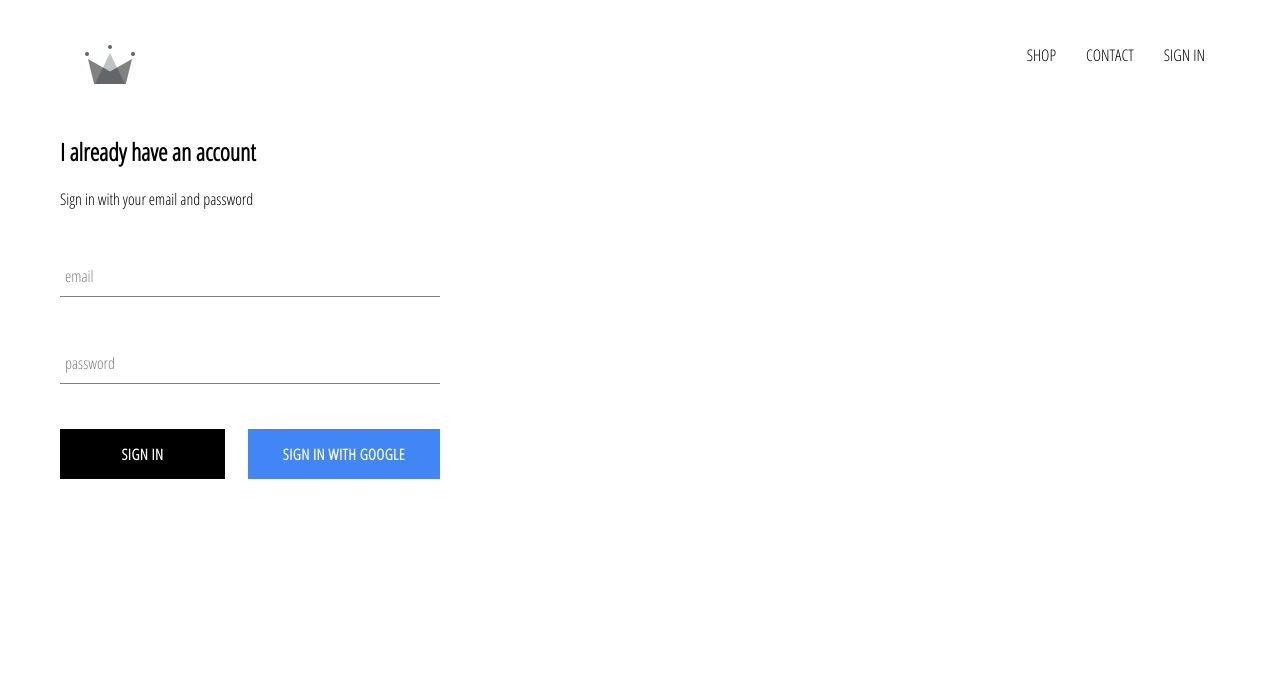
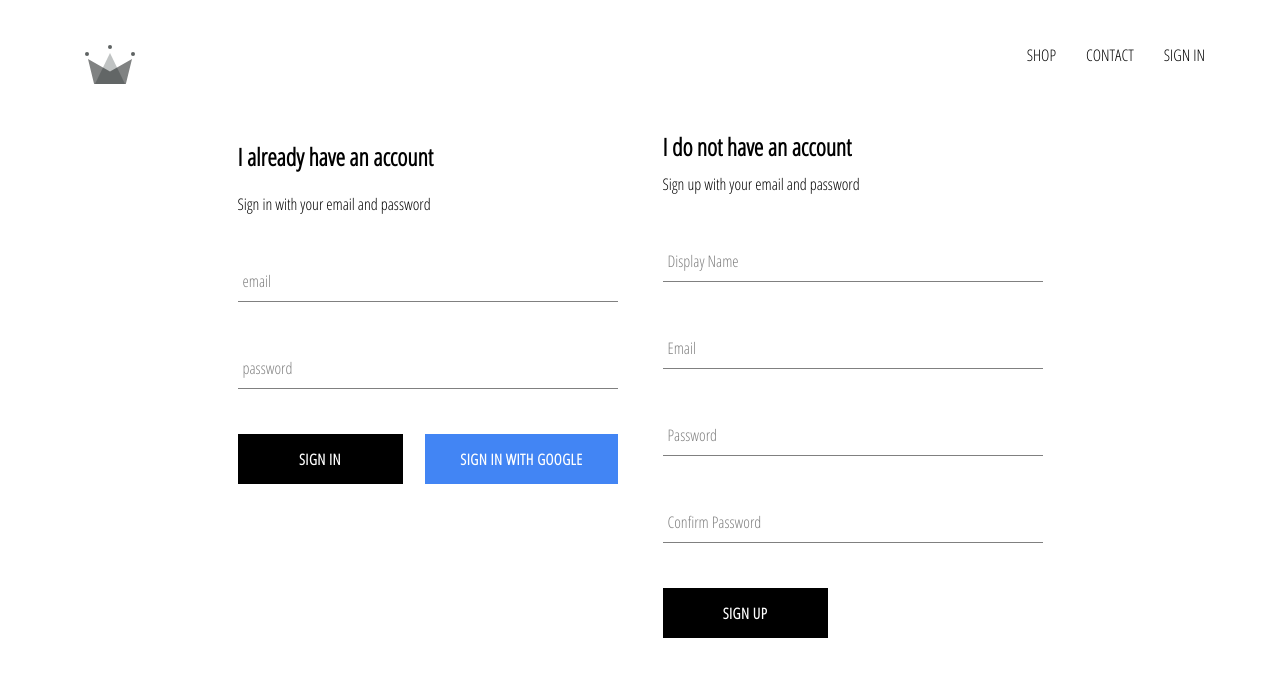
Before and after one commit to ahnaaf-al-rafee/crwn-clothing-master-proj, a React (Create React App) app: page /signin in a window 1280 px wide. Shown: the top 676 px of the page. Built offline with nearby package versions, Linux system fonts and the light colour scheme; no server answers.

Commit message:
firebased added ability to sign in with google and email and password

```diff
--- a/src/App.js
+++ b/src/App.js
@@ -3,7 +3,7 @@
 
 import "./App.css";
 import Header from "./components/header/header.component";
-import { auth } from "./firebase/firebase.utils";
+import { auth, createUserProfileDocument } from "./firebase/firebase.utils";
 import HomePage from "./pages/homepage/homepage.component";
 import ShopPage from "./pages/shop/shop.component";
 import SignInAndSignUpPage from "./pages/sign-in-and-signup-page/sign-in-and-signup-page.component";
@@ -20,9 +20,21 @@
   unsubscribeFromAuth = null;
 
   componentDidMount() {
-    this.unsubscribeFromAuth = auth.onAuthStateChanged((user) => {
-      this.setState({ currentUser: user });
-      console.log(user);
+    this.unsubscribeFromAuth = auth.onAuthStateChanged(async (userAuth) => {
+      if (userAuth) {
+        const userRef = await createUserProfileDocument(userAuth);
+
+        userRef.onSnapshot((snapshot) => {
+          this.setState({
+            currentUser: {
+              id: snapshot.id,
+              ...snapshot.data(),
+            },
+          });
+          console.log(this.state);
+        });
+      }
+      this.setState({ currentUser: userAuth });
     });
   }
 
--- /dev/null
+++ b/src/components/sign-up/sign-up.component.jsx
@@ -0,0 +1,100 @@
+import React, { Component } from "react";
+
+import "./sign-up.styles.scss";
+import CustomButton from "../custom-button/custom-button.component";
+import FormInput from "../form-input/form-input.component";
+import { auth, createUserProfileDocument } from "../../firebase/firebase.utils";
+
+export default class SignUp extends Component {
+  constructor() {
+    super();
+
+    this.state = {
+      displayName: "",
+      email: "",
+      password: "",
+      confirmPassword: "",
+    };
+  }
+
+  handleSubmit = async (event) => {
+    event.preventDefault();
+
+    const { displayName, email, password, confirmPassword } = this.state;
+
+    if (password !== confirmPassword) {
+      alert("passwords don't match");
+      return;
+    }
+
+    try {
+      const { user } = await auth.createUserWithEmailAndPassword(
+        email,
+        password
+      );
+
+      await createUserProfileDocument(user, { displayName });
+
+      this.setState({
+        displayName: "",
+        email: "",
+        password: "",
+        confirmPassword: "",
+      });
+    } catch (error) {
+      console.log(error);
+    }
+  };
+
+  handleChange = (event) => {
+    const { name, value } = event.target;
+
+    this.setState({ [name]: value });
+  };
+
+  render() {
+    const { displayName, email, password, confirmPassword } = this.state;
+    return (
+      <div className="sign-up">
+        <h2 className="title">I do not have an account</h2>
+        <span>Sign up with your email and password</span>
+
+        <form className="sign-up-form" onSubmit={this.handleSubmit}>
+          <FormInput
+            type="text"
+            name="displayName"
+            value={displayName}
+            onChange={this.handleChange}
+            label="Display Name"
+            required
+          />
+          <FormInput
+            type="email"
+            name="email"
+            value={email}
+            onChange={this.handleChange}
+            label="Email"
+            required
+          />
+          <FormInput
+            type="password"
+            name="password"
+            value={password}
+            onChange={this.handleChange}
+            label="Password"
+            required
+          />
+          <FormInput
+            type="password"
+            name="confirmPassword"
+            value={confirmPassword}
+            onChange={this.handleChange}
+            label="Confirm Password"
+            required
+          />
+          <CustomButton type="submit">Sign Up</CustomButton>
+        </form>
+      </div>
+    );
+  }
+}
--- /dev/null
+++ b/src/components/sign-up/sign-up.styles.scss
@@ -0,0 +1,9 @@
+.sign-up {
+  width: 380px;
+  display: flex;
+  flex-direction: column;
+
+  .title {
+    margin: 10px 0;
+  }
+}
--- a/src/firebase/firebase.utils.js
+++ b/src/firebase/firebase.utils.js
@@ -13,6 +13,31 @@
   measurementId: "G-SHB15BCC58",
 };
 
+export const createUserProfileDocument = async (userAuth, additionalData) => {
+  if (!userAuth) return;
+
+  const userRef = firestore.doc(`user/${userAuth.uid}`);
+
+  const snapshot = await userRef.get();
+
+  if (!snapshot.exists) {
+    const { displayName, email } = userAuth;
+    const createdAt = new Date();
+
+    try {
+      await userRef.set({
+        displayName,
+        email,
+        createdAt,
+        ...additionalData,
+      });
+    } catch (error) {
+      console.log("error creating user", error.message);
+    }
+  }
+  return userRef;
+};
+
 firebase.initializeApp(config);
 
 export const auth = firebase.auth();
--- a/src/pages/sign-in-and-signup-page/sign-in-and-signup-page.component.jsx
+++ b/src/pages/sign-in-and-signup-page/sign-in-and-signup-page.component.jsx
@@ -2,10 +2,12 @@
 import SignIn from "../../components/sign-in/sign-in.component";
 
 import "./sign-in-and-signup-page.styles.scss";
+import SignUp from "../../components/sign-up/sign-up.component";
 
 const SignInAndSignUpPage = () => (
-  <div>
+  <div className="sign-in-and-sign-up">
     <SignIn />
+    <SignUp />
   </div>
 );
 
--- a/src/pages/sign-in-and-signup-page/sign-in-and-signup-page.styles.scss
+++ b/src/pages/sign-in-and-signup-page/sign-in-and-signup-page.styles.scss
@@ -0,0 +1,6 @@
+.sign-in-and-sign-up{
+    width: 850px;
+    display: flex;
+    justify-content: space-around;
+    margin: 30px auto;
+}
```
